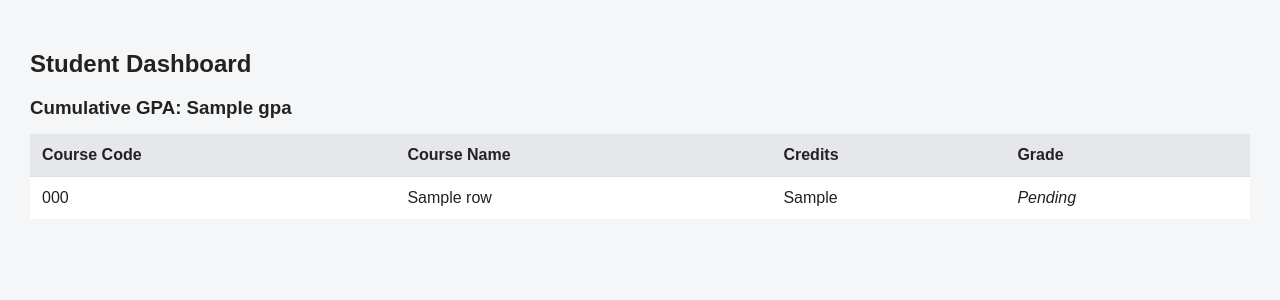
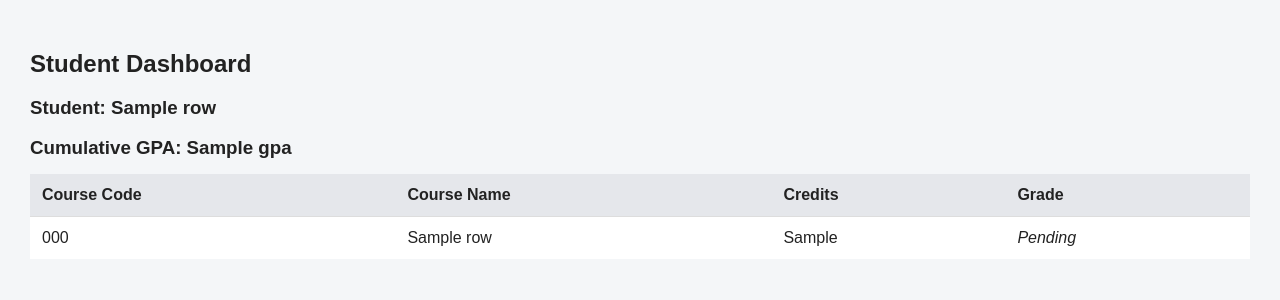
Before and after one commit to ht13235416-beep/student-portal, a Flask app: template templates/student.html in a window 1280 px wide. Shown: the part 46-346 px from the top of the page. Run offline with Flask 3, Linux system fonts and the light colour scheme; the template is opened without the code that fills it: most values are stand-ins (such as "Sample title", 1, 10 or a date in 2020); parts of the project's set-up code (start-up, migrations or seed data) failed here and were passed over; some libraries are stand-ins or nearby versions.

Commit message:
Show student name after enrollment

```diff
--- a/app.py
+++ b/app.py
@@ -130,16 +130,18 @@ def student_dashboard():
     cur.execute(
         """
         SELECT
-            courses.course_code,
-            courses.course_name,
-            courses.credit_hours,
-            grades.letter_grade,
-            grades.status
-        FROM enrollments
-        JOIN courses ON enrollments.course_id = courses.id
-        LEFT JOIN grades ON grades.enrollment_id = enrollments.id
-        WHERE enrollments.student_id = %s
-        ORDER BY courses.course_code
+    students.full_name AS student_name,
+    courses.course_code,
+    courses.course_name,
+    courses.credit_hours,
+    grades.letter_grade,
+    grades.status
+FROM enrollments
+JOIN students ON enrollments.student_id = students.id
+JOIN courses ON enrollments.course_id = courses.id
+LEFT JOIN grades ON grades.enrollment_id = enrollments.id
+WHERE enrollments.student_id = %s
+ORDER BY courses.course_code
         """,
         (student_id,)
     )
--- a/templates/student.html
+++ b/templates/student.html
@@ -3,6 +3,11 @@
 {% block content %}
 
 <h2>Student Dashboard</h2>
+
+{% if rows %}
+    <h3>Student: {{ rows[0].student_name }}</h3>
+{% endif %}
+
 <h3>Cumulative GPA: {{ gpa }}</h3>
 
 <table>
```
